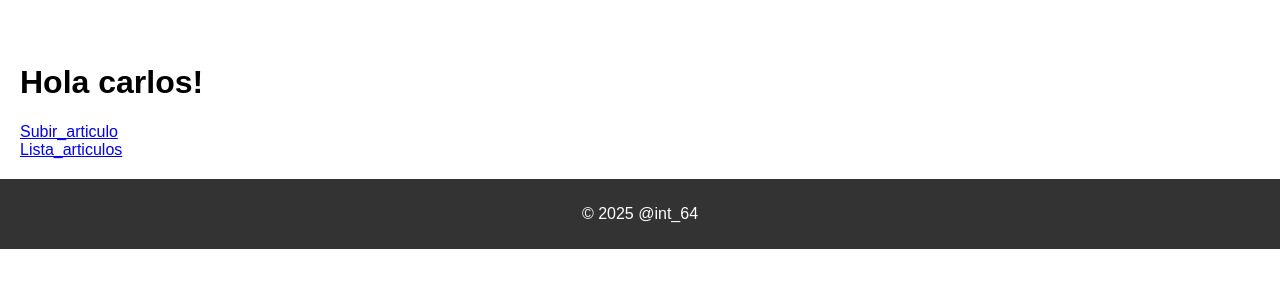
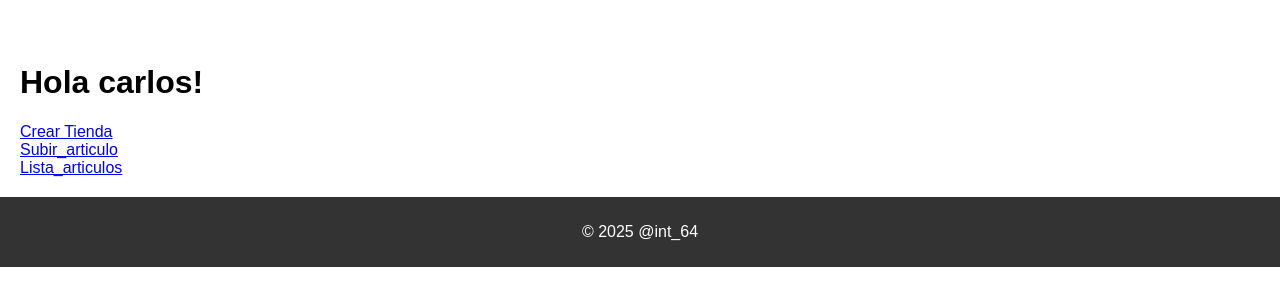
Before and after one commit to carlosr301101/Django-desoft, a Django app: page /Mi_negocio/ in a window 1280 px wide. Shown: the part 57-363 px from the top of the page. Run offline with Django 5.2, Linux system fonts and the light colour scheme; a user stored in the database is signed in.

Commit message:
adding some features

```diff
--- a/django_project/Mi_negocio/forms.py
+++ b/django_project/Mi_negocio/forms.py
@@ -5,7 +5,7 @@ from .models import Articulo,Tienda
 class TiendaForm(forms.ModelForm):
     class Meta:
         model=Tienda
-        fields=['nombre','direccion','telefono','correo']
+        fields=['nombre','direccion','propietario','telefono','correo']
 
 class ArticuloForm(forms.ModelForm):
     class Meta:
--- a/django_project/Mi_negocio/templates/Mi_negocio/index.html
+++ b/django_project/Mi_negocio/templates/Mi_negocio/index.html
@@ -7,6 +7,9 @@
 <h1>
 Hola {{ user.username }}!
 </h1>
+<div>
+    <a href="{% url 'crear_tienda'%}">Crear Tienda</a>
+</div>
 <div>
     <a href="{% url 'subir_articulo'%}">Subir_articulo</a>
 </div>
--- a/django_project/Mi_negocio/templates/Mi_negocio/layout.html
+++ b/django_project/Mi_negocio/templates/Mi_negocio/layout.html
@@ -13,7 +13,7 @@
             <h1>Mi_negocio</h1>
             <nav>
                 <ul>
-                    <li><a href="home">Inicio</a></li>
+                    <li><a href="{% url 'index'%}">Inicio</a></li>
                         <li><a href="#">Acerca de</a></li>
                         <li><a href="{% url 'lista_articulos'%}">Servicios</a></li>
 
--- a/django_project/Mi_negocio/templates/registration/login.html
+++ b/django_project/Mi_negocio/templates/registration/login.html
@@ -1,4 +1,4 @@
-{% extends "registration/layout.html" %}
+{% extends "Mi_negocio/layout.html" %}
 {% block body %}
 <h1>Iniciar sesión</h1>
 <form method="post">
--- a/django_project/Mi_negocio/templates/registration/logout.html
+++ b/django_project/Mi_negocio/templates/registration/logout.html
@@ -1,4 +1,4 @@
-{% extends "registration/layout.html" %}
+{% extends "Mi_negocio/layout.html" %}
 
 {% block title %}Home{% endblock %}
 
--- a/django_project/Mi_negocio/templates/registration/signup.html
+++ b/django_project/Mi_negocio/templates/registration/signup.html
@@ -1,4 +1,4 @@
-{% extends "registration/layout.html" %}
+{% extends "Mi_negocio/layout.html" %}
 
 {% block title %}Sign Up{% endblock %}
 
--- a/django_project/Mi_negocio/urls.py
+++ b/django_project/Mi_negocio/urls.py
@@ -10,4 +10,8 @@ urlpatterns=[
     path('', views.index, name='index'),
     path('subir/', views.subir_articulo, name='subir_articulo'),
     path('articulos/', views.lista_articulos, name='lista_articulos'),
+
+    path('crear_tienda/', views.crear_tienda, name='crear_tienda'),
+    path('crear_articulo/<int:tienda_id>/', views.crear_articulo, name='subir_articulo'),
+    path('ver_tienda/<int:tienda_id>/', views.ver_tienda, name='ver_tienda'),
 ]
--- a/django_project/Mi_negocio/views.py
+++ b/django_project/Mi_negocio/views.py
@@ -1,16 +1,12 @@
 from django.http import HttpResponseRedirect
 from django.shortcuts import render, redirect
-from .forms import ArticuloForm
-from .models import Articulo
+from .forms import ArticuloForm, TiendaForm
+from .models import Articulo,Tienda
 from django.contrib.auth.forms import AuthenticationForm
 from django.contrib.auth.decorators import \
 login_required
+
 # Create your views here.
-
-
-def blank (request):
-    return HttpResponseRedirect('subir')
-
 
 def index(request):
     return render(request,"Mi_negocio/index.html")
@@ -26,7 +22,7 @@ def subir_articulo(request):
         form = ArticuloForm()
     return render(request, 'Mi_negocio/subir_articulo.html', {'form': form})
 
-@login_required(login_url='login')
+#@login_required(login_url='login')
 def lista_articulos(request):
     articulos = Articulo.objects.all()
     return render(request, 'Mi_negocio/lista_articulos.html', {'articulos': articulos})
@@ -35,3 +31,37 @@ def borrar(request,id_borrar:int):
     articulos=Articulo.objects.all()
     articulos[id_borrar].delete()
     return render(request, 'Mi_negocio/lista_articulos.html', {'articulos': articulos})
+
+@login_required
+def crear_tienda(request):
+    if request.method == 'POST':
+        tienda_form = TiendaForm(request.POST)
+        if tienda_form.is_valid():
+            tienda = tienda_form.save(commit=False)
+            tienda.propietario = request.user
+            tienda.save()
+            return redirect('ver_tienda', tienda_id=tienda.id)
+    else:
+        tienda_form = TiendaForm()
+
+    return render(request, 'crear_tienda.html', {'tienda_form': tienda_form})
+
+@login_required
+def crear_articulo(request, tienda_id):
+    tienda = Tienda.objects.get(id=tienda_id, propietario=request.user)
+
+    if request.method == 'POST':
+        articulo_form = ArticuloForm(request.POST)
+        if articulo_form.is_valid():
+            articulo = articulo_form.save(commit=False)
+            articulo.tienda = tienda
+            articulo.save()
+            return redirect('ver_tienda', tienda_id=tienda.id)
+    else:
+        articulo_form = ArticuloForm()
+
+    return render(request, 'subir_articulo.html', {'articulo_form': articulo_form, 'tienda': tienda})
+
+def ver_tienda(request, tienda_id):
+    tienda = Tienda.objects.get(id=tienda_id)
+    return render(request, 'ver_tienda.html', {'tienda': tienda})
```
Also changed, not shown: django_project/Mi_negocio/models.py (+6 -5 lines), django_project/Mi_negocio/templates/Mi_negocio/crear_tienda.html (added, +10 -0 lines), django_project/Mi_negocio/templates/Mi_negocio/subir_articulo.html (+4 -3 lines), django_project/Mi_negocio/templates/Mi_negocio/ver_tienda.html (added, +14 -0 lines), django_project/Mi_negocio/migrations/0005_articulo_tienda_tienda_propietario_alter_articulo_id_and_more.py (added), django_project/db.sqlite3.
